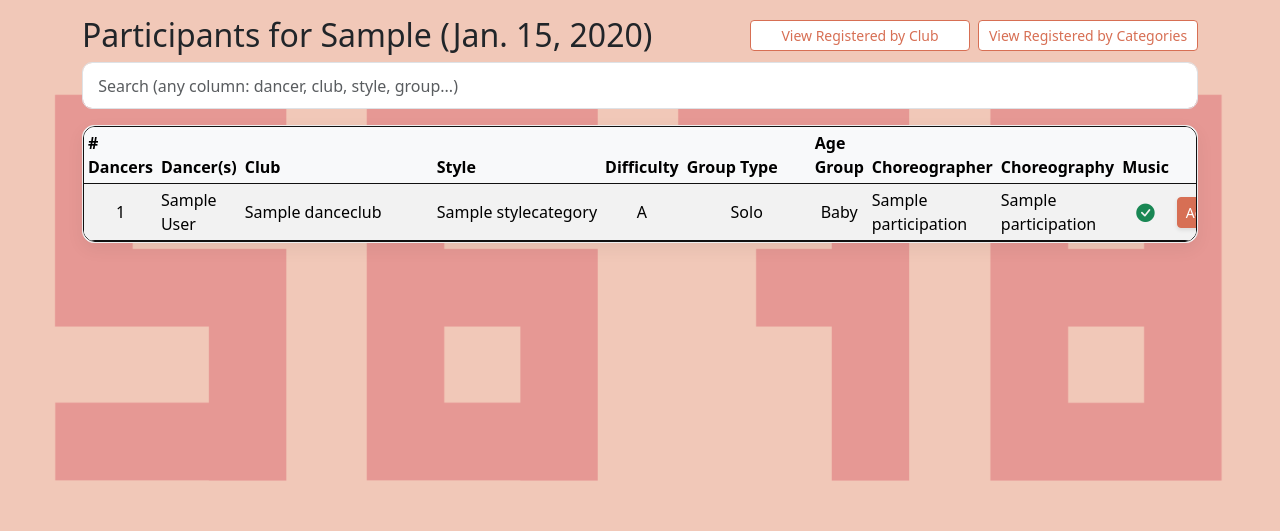
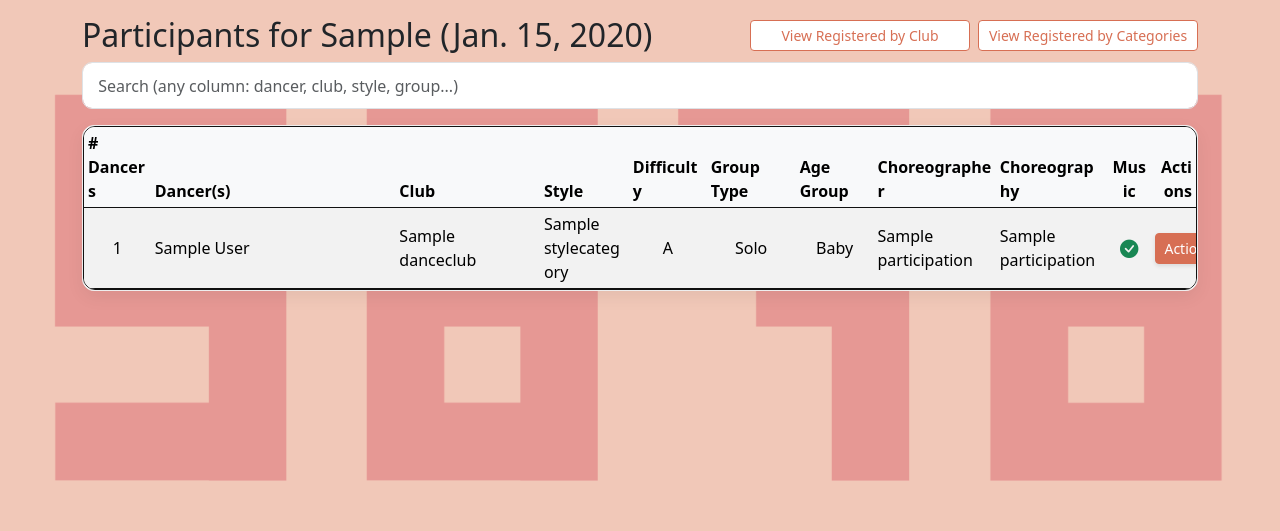
Before and after one commit to comi-cvetkovic/dance_portal_starter, a Django app: page /events/1/participants/ in a window 1280 px wide. Shown: the part 113-644 px from the top of the page. Run offline with Django 5.2, Linux system fonts and the light colour scheme; a user stored in the database is signed in; tables that the repository leaves empty hold one stand-in row (values such as "Sample post"); some libraries are stand-ins or nearby versions.

Commit message:
Rebalance View Registered columns and fix clipping

```diff
--- a/core/static/css/site.css
+++ b/core/static/css/site.css
@@ -177,13 +177,16 @@ body {
   word-break: normal;
   overflow-wrap: break-word;
 }
+.participants-table {
+  table-layout: fixed;
+}
 
 .participants-table .club-col,
 .participants-table .group-type-col,
 .participants-table .style-col {
-  white-space: nowrap;
+  white-space: normal;
   word-break: keep-all;
-  overflow-wrap: normal;
+  overflow-wrap: break-word;
 }
 
 .participants-table .club-col {
@@ -195,7 +198,7 @@ body {
 }
 
 .participants-table .style-col {
-  min-width: 10rem;
+  min-width: 0;
 }
 
 .participants-table tbody tr:hover {
--- a/core/templates/core/list_event_participants.html
+++ b/core/templates/core/list_event_participants.html
@@ -10,13 +10,22 @@
     overflow-x: hidden;
   }
   .participants-shell {
-    overflow: hidden !important;
+    overflow: visible !important;
     max-width: 100%;
   }
   .participants-shell .participants-table-wrap {
-    overflow-x: hidden !important;
+    overflow-x: auto !important;
     overflow-y: hidden !important;
     overscroll-behavior-x: none;
+  }
+
+  @media (max-width: 767.98px) {
+    .participants-shell {
+      overflow: hidden !important;
+    }
+    .participants-shell .participants-table-wrap {
+      overflow-x: hidden !important;
+    }
   }
 </style>
 {% endblock %}
@@ -67,6 +76,19 @@
 <div class="table-shell participants-shell">
   <div class="table-responsive participants-table-wrap">
     <table class="table table-striped table-hover table-sm align-middle participants-table">
+    <colgroup>
+      <col style="width: 6%;">
+      <col style="width: 22%;">
+      <col style="width: 13%;">
+      <col style="width: 8%;">
+      <col style="width: 7%;">
+      <col style="width: 8%;">
+      <col style="width: 7%;">
+      <col style="width: 11%;">
+      <col style="width: 10%;">
+      <col style="width: 4%;">
+      <col style="width: 4%;">
+    </colgroup>
     <thead class="table-light">
       <tr>
         <th scope="col">{% trans "# Dancers" %}</th>
```
